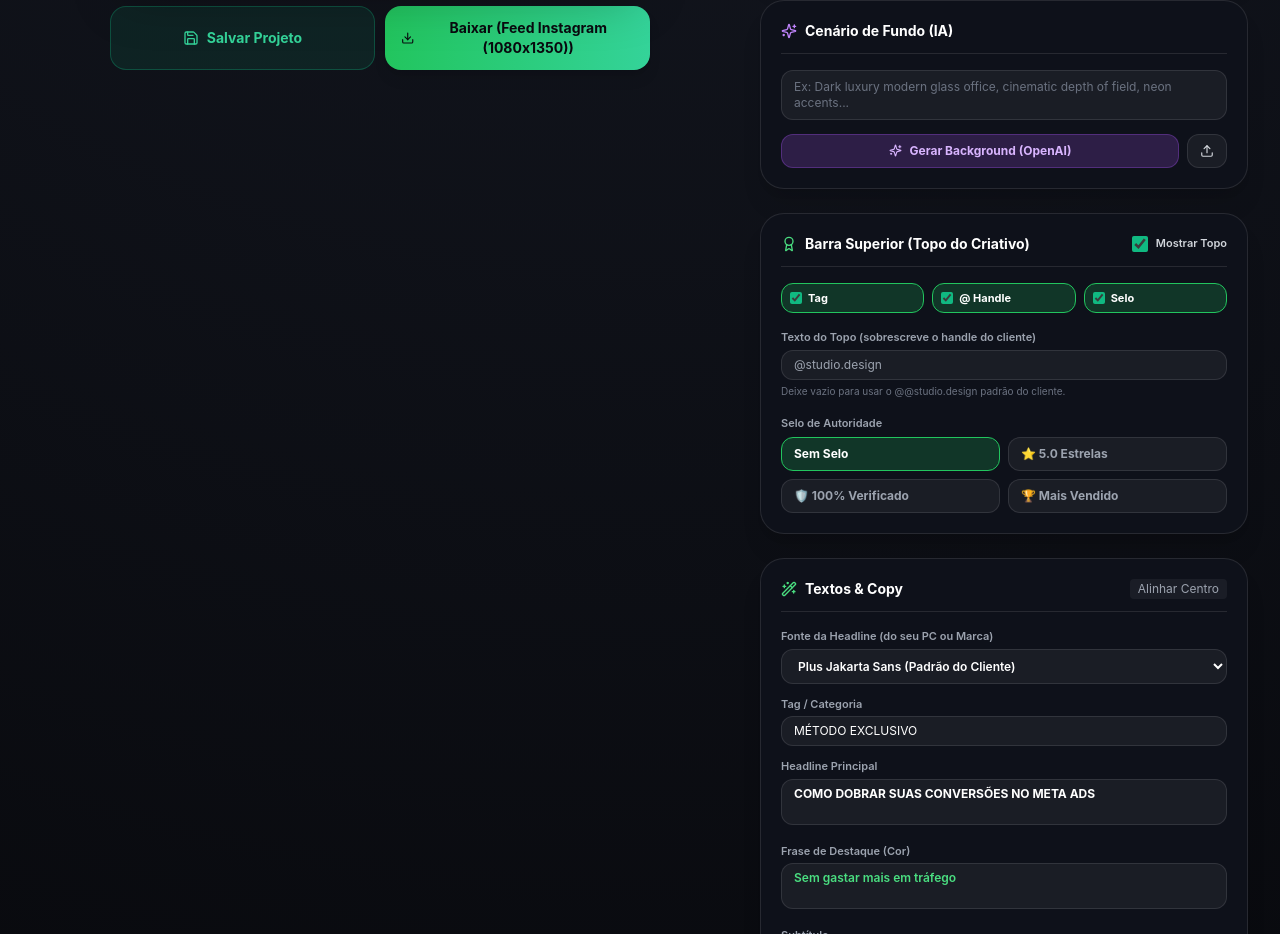
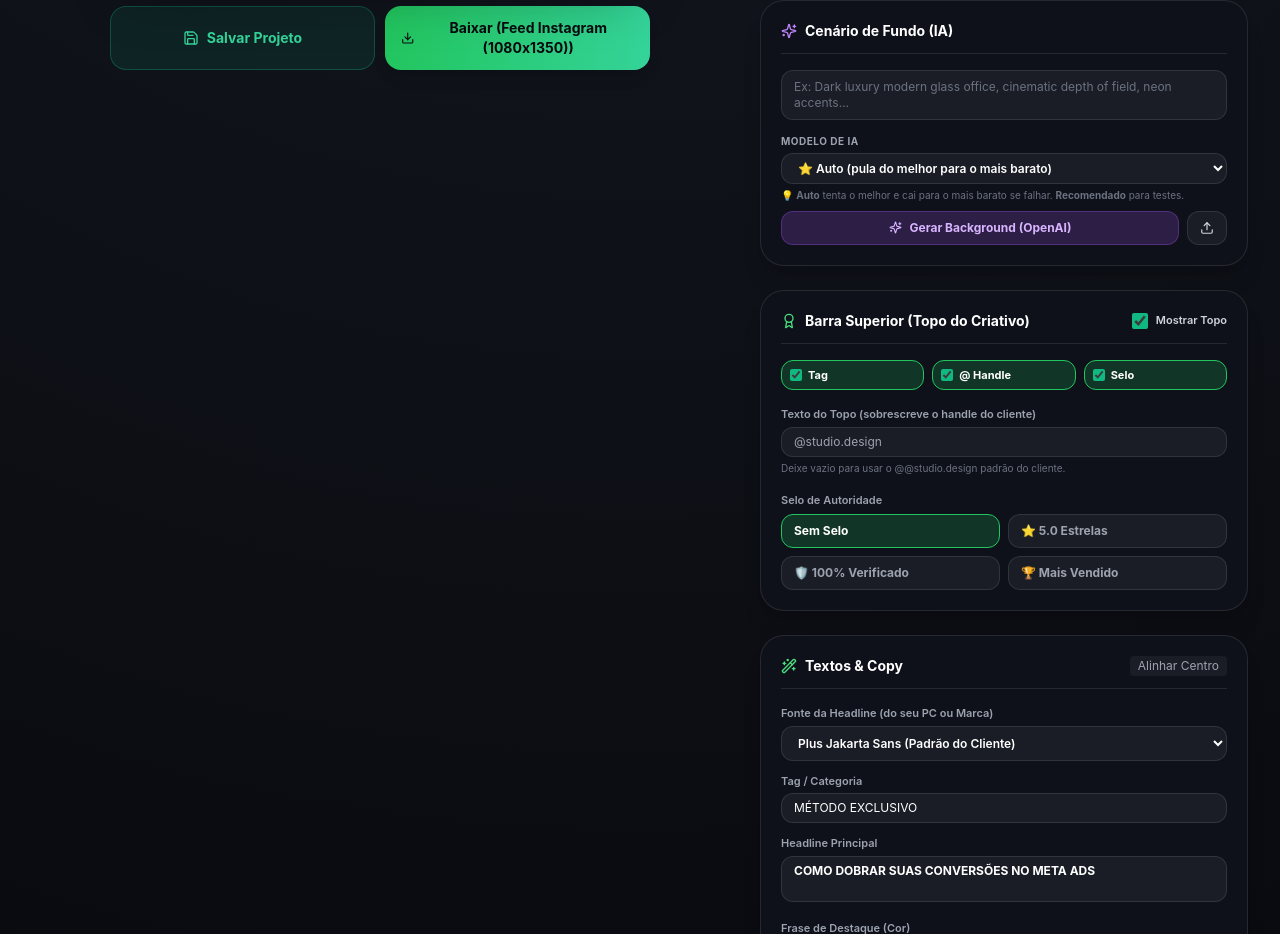
Before and after one commit to designerdosmilionarios/robo-de-criacao, a Next.js app: page / in a window 1280 px wide. Shown: the part 974-1908 px from the top of the page. Built offline with nearby package versions, Linux system fonts and the light colour scheme.

Commit message:
Adicionar seletor de modelo de IA no SingleImageCreator

```diff
--- a/src/app/api/generate-image/route.ts
+++ b/src/app/api/generate-image/route.ts
@@ -120,7 +120,7 @@ function detectProvider(key: string): 'openai' | 'Opus 4.8' | 'unknown' {
 
 export async function POST(req: NextRequest) {
   try {
-    const { prompt, size = '1024x1024', apiKey, aspectRatio } = await req.json();
+    const { prompt, size = '1024x1024', apiKey, aspectRatio, preferredModel } = await req.json();
 
     // Sanitiza a chave
     const key = String(apiKey || process.env.OPENAI_API_KEY || '')
@@ -171,18 +171,36 @@ export async function POST(req: NextRequest) {
       if (size === '1920x1080' || size === '1792x1024') requestedSize = '1792x1024';
       else if (size === '1080x1920' || size === '1024x1792') requestedSize = '1024x1792';
 
-      const modelAttempts = [
-        { name: 'gpt-image-1', size: requestedSize === '1792x1024' ? '1536x1024' : requestedSize === '1024x1792' ? '1024x1536' : requestedSize },
-        { name: 'gpt-image-1.5', size: requestedSize === '1792x1024' ? '1536x1024' : requestedSize === '1024x1792' ? '1024x1536' : requestedSize },
-        { name: 'gpt-image-1-mini', size: '1024x1024' },
-        { name: 'gpt-image-2.5-sunburst', size: requestedSize === '1792x1024' ? '1536x1024' : requestedSize === '1024x1792' ? '1024x1536' : requestedSize },
-        { name: 'gpt-image-2.5-flare', size: requestedSize === '1792x1024' ? '1536x1024' : requestedSize === '1024x1792' ? '1024x1536' : requestedSize },
-        { name: 'gpt-image-2.5', size: requestedSize === '1792x1024' ? '1536x1024' : requestedSize === '1024x1792' ? '1024x1536' : requestedSize },
-        { name: 'gpt-image-2', size: requestedSize === '1792x1024' ? '1536x1024' : requestedSize === '1024x1792' ? '1024x1536' : requestedSize },
-        { name: 'chatgpt-image-latest', size: requestedSize === '1792x1024' ? '1536x1024' : requestedSize === '1024x1792' ? '1024x1536' : requestedSize },
-        { name: 'dall-e-3', size: requestedSize },
-        { name: 'dall-e-2', size: '1024x1024' },
+      // Lista padrao: tenta do mais recomendado para o mais antigo
+      const defaultModels = [
+        'gpt-image-1',
+        'gpt-image-1.5',
+        'gpt-image-1-mini',
+        'gpt-image-2.5-sunburst',
+        'gpt-image-2.5-flare',
+        'gpt-image-2.5',
+        'gpt-image-2',
+        'chatgpt-image-latest',
+        'dall-e-3',
+        'dall-e-2',
       ];
+
+      // Se o usuario escolheu um modelo especifico, prioriza ele
+      let orderedModels: string[];
+      if (preferredModel && defaultModels.includes(preferredModel)) {
+        orderedModels = [preferredModel, ...defaultModels.filter((m) => m !== preferredModel)];
+      } else {
+        orderedModels = defaultModels;
+      }
+
+      const modelAttempts = orderedModels.map((name) => ({
+        name,
+        size: name === 'dall-e-3' ? requestedSize :
+              name === 'dall-e-2' ? '1024x1024' :
+              requestedSize === '1792x1024' ? '1536x1024' :
+              requestedSize === '1024x1792' ? '1024x1536' :
+              requestedSize,
+      }));
 
       const errorLog: string[] = [];
       for (const attempt of modelAttempts) {
--- a/src/components/SingleImageCreator.tsx
+++ b/src/components/SingleImageCreator.tsx
@@ -64,6 +64,8 @@ export const SingleImageCreator: React.FC<SingleImageCreatorProps> = ({
   const [bgImage, setBgImage] = useState<string | null>(null);
   const [isGeneratingBg, setIsGeneratingBg] = useState(false);
   const [bgError, setBgError] = useState<string | null>(null);
+  // Modelo de IA escolhido pelo usuário (auto = tenta do melhor pro pior)
+  const [selectedModel, setSelectedModel] = useState<string>('auto');
 
   // Imagem de Referência para a IA guiar o estilo
   const [referenceImage, setReferenceImage] = useState<string | null>(null);
@@ -297,8 +299,7 @@ export const SingleImageCreator: React.FC<SingleImageCreatorProps> = ({
         prompt: bgPrompt || 'premium dark cinematic background for advertising',
         size: sizeMap[format],
         aspectRatio: format,
-        // Não forçar provider: deixar o servidor detectar pelo prefixo da chave
-        // provider: provider === 'Opus 4.8' ? 'Opus 4.8' : 'openai',
+        preferredModel: selectedModel !== 'auto' ? selectedModel : undefined,
         apiKey,
       };
 
@@ -918,6 +919,53 @@ export const SingleImageCreator: React.FC<SingleImageCreatorProps> = ({
                 placeholder="Ex: Dark luxury modern glass office, cinematic depth of field, neon accents..."
                 className="w-full px-3 py-2 rounded-xl bg-white/5 border border-white/10 text-white placeholder-gray-500 text-xs focus:border-brand-500 focus:outline-none resize-none"
               />
+
+              {/* Seletor de Modelo */}
+              <div>
+                <label className="block text-[10px] font-bold text-gray-400 uppercase tracking-wider mb-1">
+                  Modelo de IA
+                </label>
+                <select
+                  value={selectedModel}
+                  onChange={(e) => setSelectedModel(e.target.value)}
+                  className="w-full px-3 py-1.5 rounded-xl bg-white/5 border border-white/10 text-white text-xs font-semibold focus:border-brand-500 focus:outline-none"
+                >
+                  <option value="auto" className="bg-[#11131a]">
+                    ⭐ Auto (pula do melhor para o mais barato)
+                  </option>
+                  <option value="gpt-image-2.5-sunburst" className="bg-[#11131a]">
+                    💎 gpt-image-2.5-sunburst (Premium, $0.20)
+                  </option>
+                  <option value="gpt-image-2.5-flare" className="bg-[#11131a]">
+                    ⚡ gpt-image-2.5-flare (Rápido, $0.10)
+                  </option>
+                  <option value="gpt-image-2.5" className="bg-[#11131a]">
+                    🔷 gpt-image-2.5 (Top, $0.15)
+                  </option>
+                  <option value="gpt-image-2" className="bg-[#11131a]">
+                    🆕 gpt-image-2 (Novo, $0.05)
+                  </option>
+                  <option value="gpt-image-1.5" className="bg-[#11131a]">
+                    🌟 gpt-image-1.5 (Excelente, $0.04-$0.08)
+                  </option>
+                  <option value="gpt-image-1" className="bg-[#11131a]">
+                    ✨ gpt-image-1 (Recomendado, $0.02)
+                  </option>
+                  <option value="gpt-image-1-mini" className="bg-[#11131a]">
+                    💰 gpt-image-1-mini (Econômico, $0.005)
+                  </option>
+                  <option value="dall-e-3" className="bg-[#11131a]">
+                    🎨 DALL-E 3 (Clássico, $0.04)
+                  </option>
+                  <option value="dall-e-2" className="bg-[#11131a]">
+                    🏷️ DALL-E 2 (Básico, $0.02)
+                  </option>
+                </select>
+                <p className="text-[10px] text-gray-500 mt-1">
+                  💡 <strong>Auto</strong> tenta o melhor e cai para o mais barato se falhar. <strong>Recomendado</strong> para testes.
+                </p>
+              </div>
+
               <div className="flex gap-2">
                 <button
                   onClick={handleGenerateBg}
```
